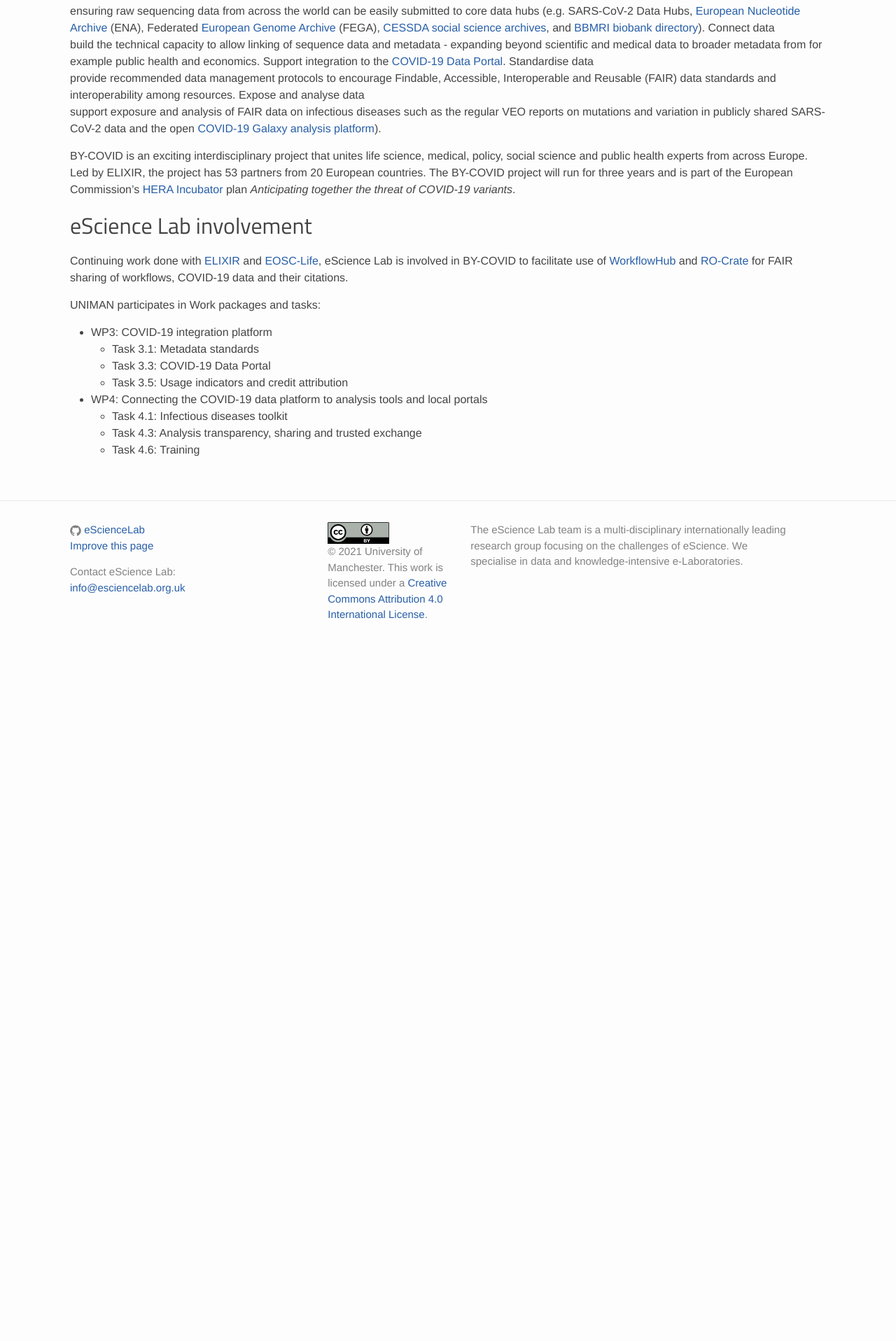
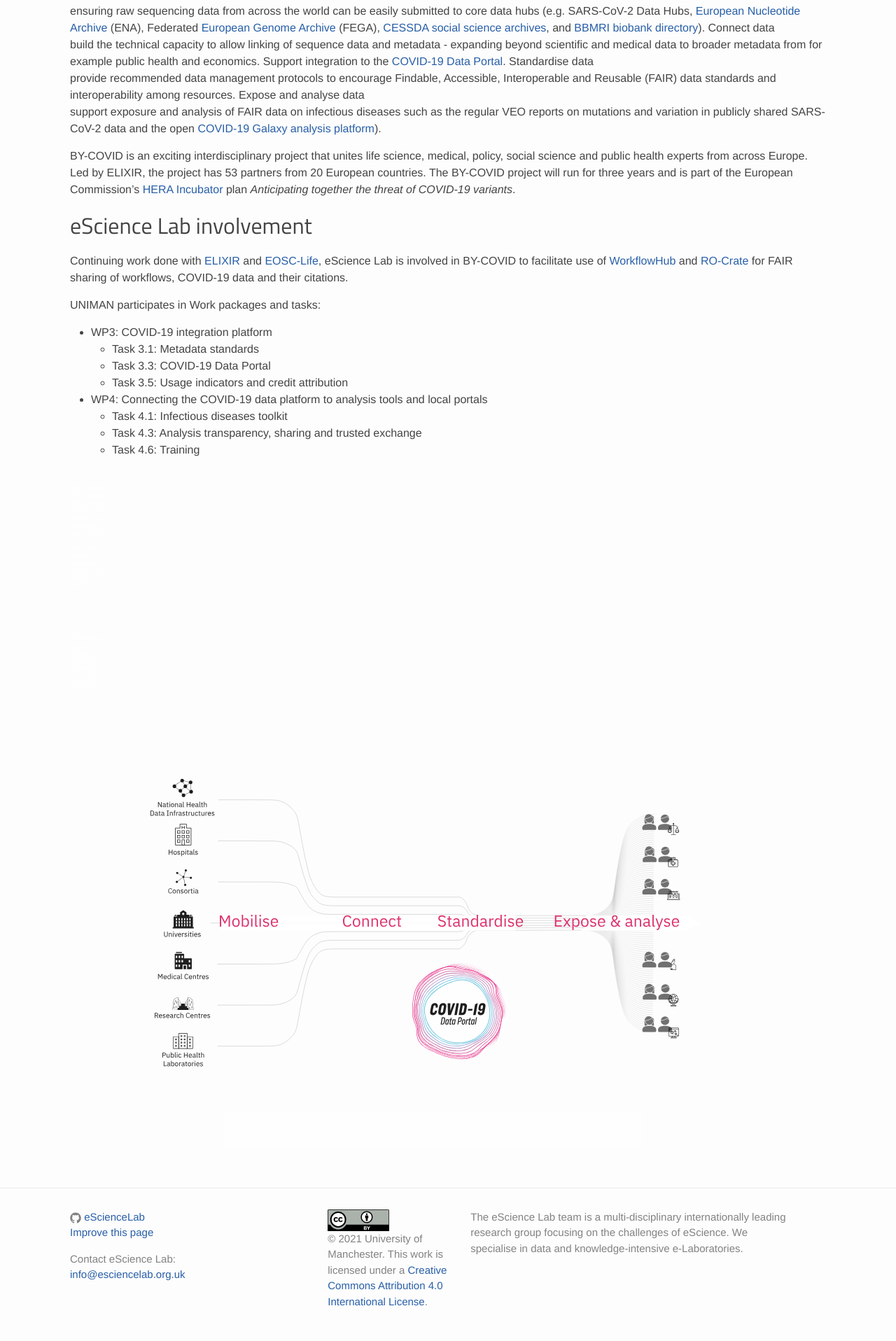
Before and after one commit to eScienceLab/eScienceLab.github.io, a Jekyll site: the page built from _projects/by-covid.md, in a window 1280 px wide. Shown: the part 865-2781 px from the top of the page at 70% size. Built offline with Jekyll 4.4.1, drawn with Linux system fonts in a browser that asks for light colours; comment, search, counter and statistics services are not loaded; before the commit the page ends 1800 px from its top, so only the background shows below that.

Commit message:
Include diagram

```diff
--- a/_projects/by-covid.md
+++ b/_projects/by-covid.md
@@ -43,3 +43,5 @@
   - Task 4.1: Infectious diseases toolkit
   - Task 4.3: Analysis transparency, sharing and trusted exchange
   - Task 4.6: Training
+
+![BY-COVID concept diagram](/images/by-covid-concept.svg)
```
